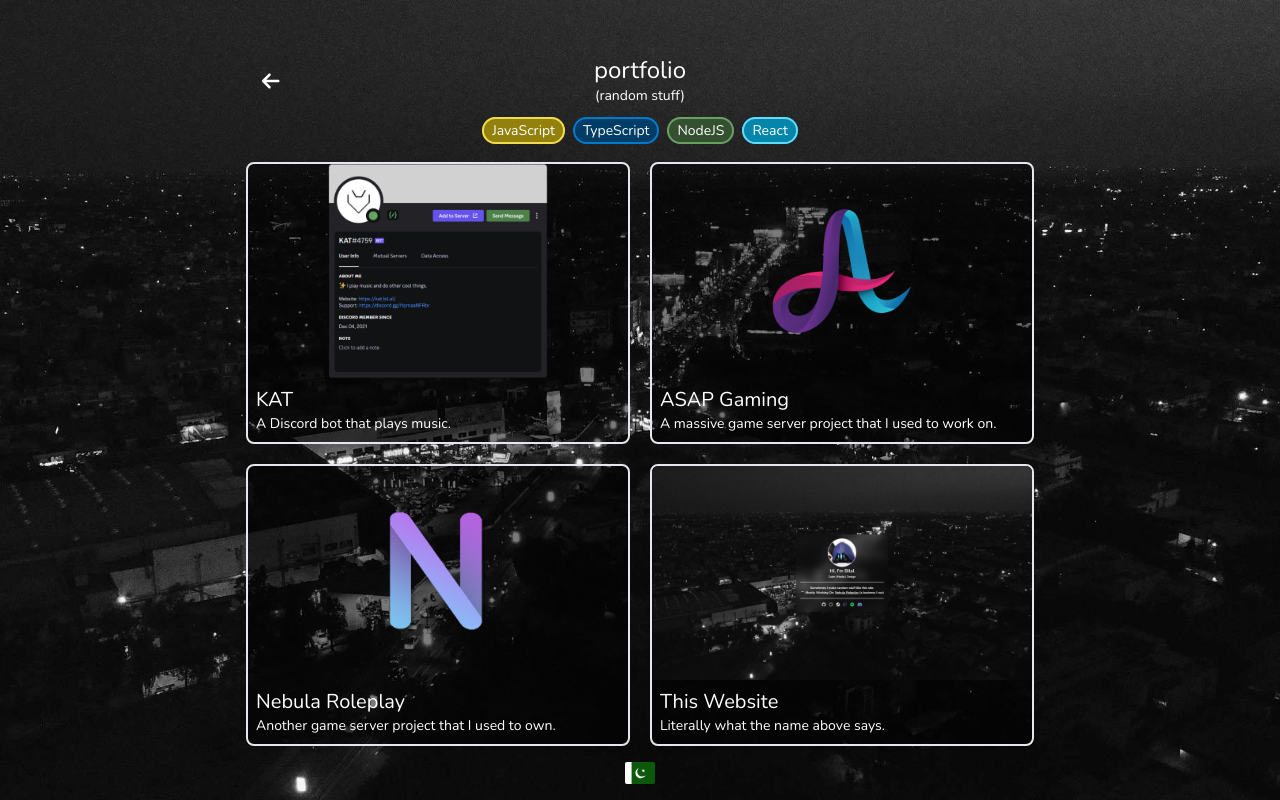
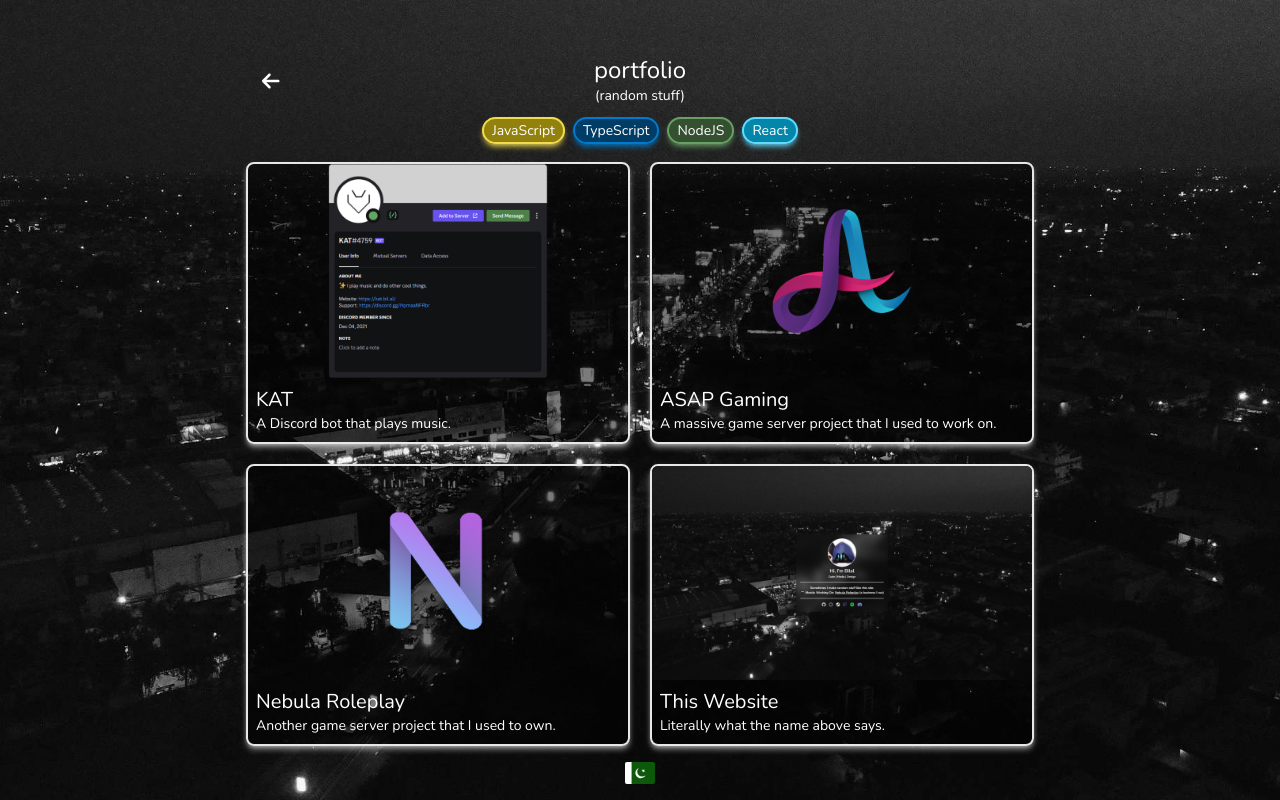
Before and after one commit to iamwookie/website, a Next.js app: page /portfolio in a window 1280 px wide. Built offline with nearby package versions, Linux system fonts and the light colour scheme.

Commit message:
style: box shadows

```diff
--- a/app/components/portfolio/PortfolioCard.tsx
+++ b/app/components/portfolio/PortfolioCard.tsx
@@ -13,7 +13,7 @@ export default function PortfolioCard({ name, description, bannerURL, link }: Po
             target="_blank"
             rel="noreferrer noopener"
         >
-            <div className="max-w-sm rounded-lg overflow-hidden bg-black bg-opacity-50 border-2">
+            <div className="max-w-sm rounded-lg overflow-hidden bg-black bg-opacity-50 border-2 shadow-md shadow-white/50">
                 <Image src={bannerURL} width={380} height={213.75} alt="Project Banner" priority />
                 <div className="my-2 mx-2 text-left">
                     <h3 className="text-xl">{name}</h3>
--- a/app/components/portfolio/TechStack.tsx
+++ b/app/components/portfolio/TechStack.tsx
@@ -4,8 +4,8 @@ export default function TechStack({ stack }: { stack: { name: string; bgColor: s
             {stack.map((tech) => (
                 <span
                     key={tech.name}
-                    className={`py-0.5 px-2 mx-1 rounded-full text-sm border-2`}
-                    style={{ backgroundColor: tech.bgColor, borderColor: tech.borderColor }}
+                    className='py-0.5 px-2 mx-1 rounded-full text-sm border-2'
+                    style={{ backgroundColor: tech.bgColor, borderColor: tech.borderColor, boxShadow: `0 4px 6px -2px ${tech.borderColor}` }}
                 >
                     {tech.name}
                 </span>
--- a/app/components/ui/Button.tsx
+++ b/app/components/ui/Button.tsx
@@ -5,7 +5,7 @@ import { motion } from 'framer-motion';
 export default function Button({ children }: { children: React.ReactNode }) {
     return (
         <motion.button
-            className="block rounded-lg my-2 mx-auto px-2 border-2 hover:bg-white hover:text-black"
+            className="block rounded-lg my-2 mx-auto px-2 border-2 shadow-md shadow-white/50 hover:bg-white hover:text-black"
             whileHover={{ scale: 1.05 }}
             transition={{ type: 'spring', stiffness: 350, damping: 15 }}
         >
```
